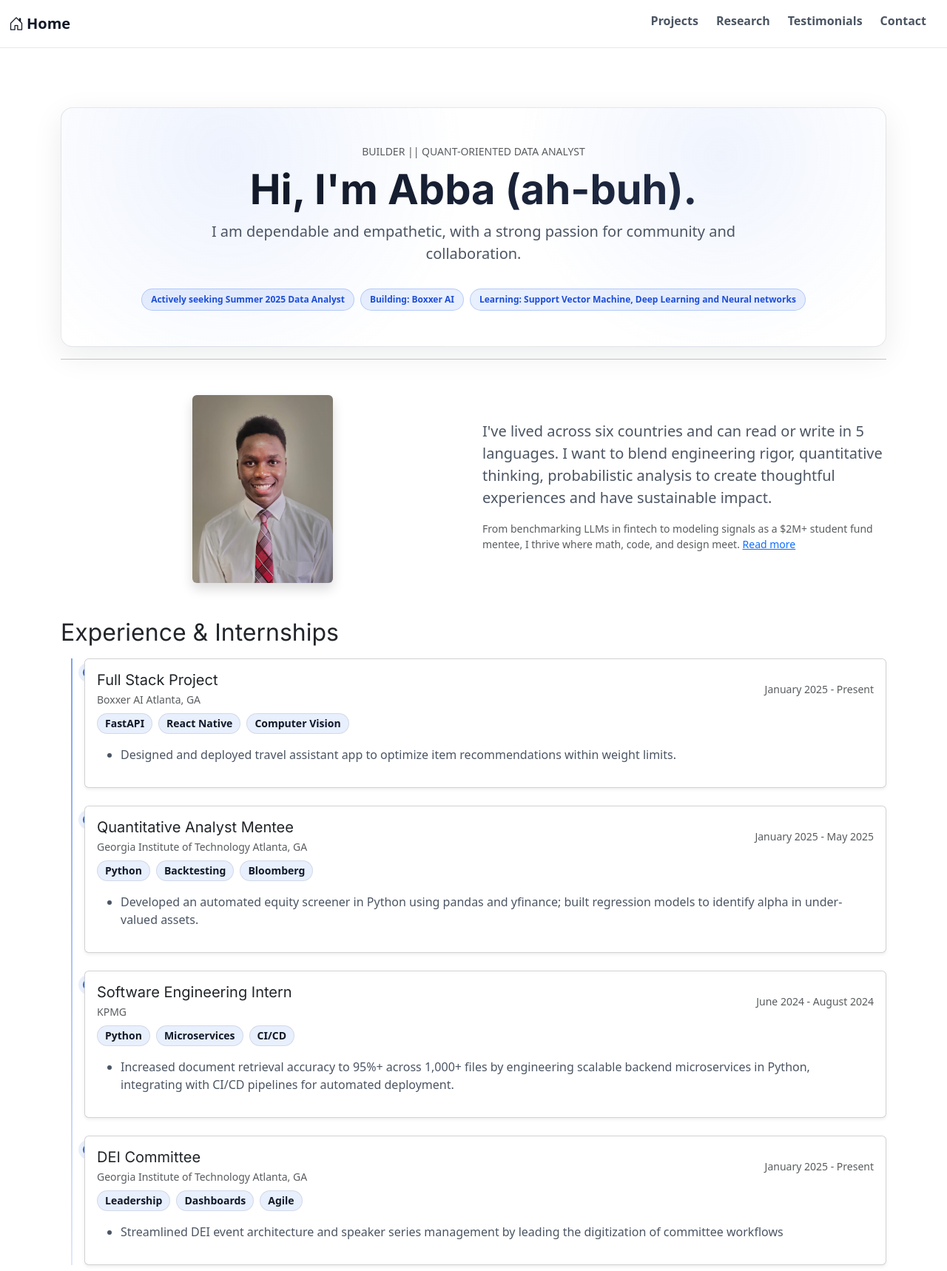
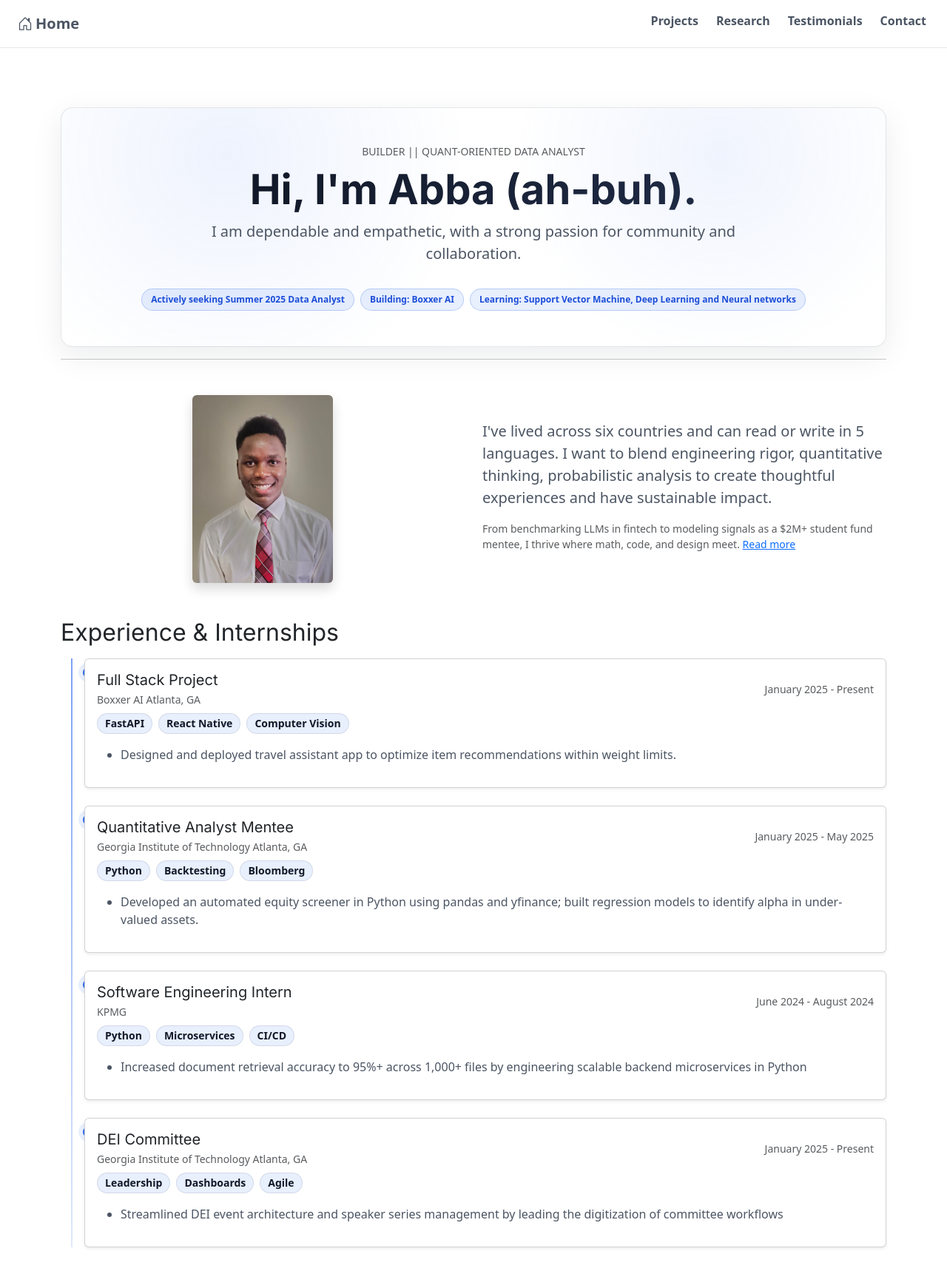
Before and after one commit to andomo3/PortfolioWebsite, a Django app: page / in a window 1280 px wide. Shown: the top 1718 px of the page at 74% size. Run offline with Django 5.2, Linux system fonts and the light colour scheme; data comes from the database, SQL or seed files in the repository; both versions use the stored data as it was after the commit; parts of the project's set-up code (start-up, migrations or seed data) failed here and were passed over; some libraries are stand-ins or nearby versions.

Commit message:
light reformatting

```diff
--- a/PortfolioWebsite/home/templates/home/index.html
+++ b/PortfolioWebsite/home/templates/home/index.html
@@ -177,8 +177,7 @@
           <ul class="mb-3">
             <li>
               Increased document retrieval accuracy to 95%+ across 1,000+ files
-              by engineering scalable backend microservices in Python,
-              integrating with CI/CD pipelines for automated deployment.
+              by engineering scalable backend microservices in Python
             </li>
           </ul>
         </div>
@@ -354,7 +353,7 @@
           <p class="text-muted small">Developer August 2025 - Present</p>
           <ul class="mb-3">
             <li>
-              Achieved 84%+ accuracy in predicting loan defaults by engineering
+              Achieved AUC 0.707 in predicting loan defaults by engineering
               an AI model using Random Forest, XGBoost, imbalanced
               classification, and SHAP attribution, following SDLC and design
               patterns.
@@ -393,8 +392,10 @@
           <p class="text-muted small">Developer August 2025 - Present</p>
           <ul class="mb-3">
             <li>
-              Legacy hospital systems lacked structured data operations; Built a fully normalized relational database for hospital workflows with views, procedures, and time-triggered operations to simulate real-world admin behavior.
-              REST APIs.
+              Legacy hospital systems lacked structured data operations
+            </li>
+            <li>
+               Built a fully normalized relational database for hospital workflows with views, procedures, and time-triggered operations to simulate real-world admin behavior
             </li>
 
           </ul>
--- a/PortfolioWebsite/static/css/components.css
+++ b/PortfolioWebsite/static/css/components.css
@@ -176,8 +176,10 @@ small,
 }
 
 .navbar-premium .navbar-brand {
-  font-weight: 700;
-  color: var(--text);
+  color: var(--muted);
+  font-weight: 600;
+  padding: 8px 12px;
+  border-radius: var(--radius-md);
 }
 
 .navbar-premium .nav-link {
--- a/PortfolioWebsite/templates/base.html
+++ b/PortfolioWebsite/templates/base.html
@@ -46,8 +46,8 @@
     <a class="skip-link" href="#main-content">Skip to content</a>
     <nav class="navbar navbar-expand-lg navbar-premium">
       <div class="container-fluid d-flex align-items-center">
-        <a class="navbar-brand d-flex align-items-center" href="{% url 'home:index' %}">
-          <i class="bi bi-house-door me-1"></i>
+        <a class="navbar-brand nav-link d-flex align-items-center gap-1" href="{% url 'home:index' %}">
+          <i class="bi bi-house-door"></i>
           <span>Home</span>
         </a>
 
```
Also changed, not shown: PortfolioWebsite/db.sqlite3.
